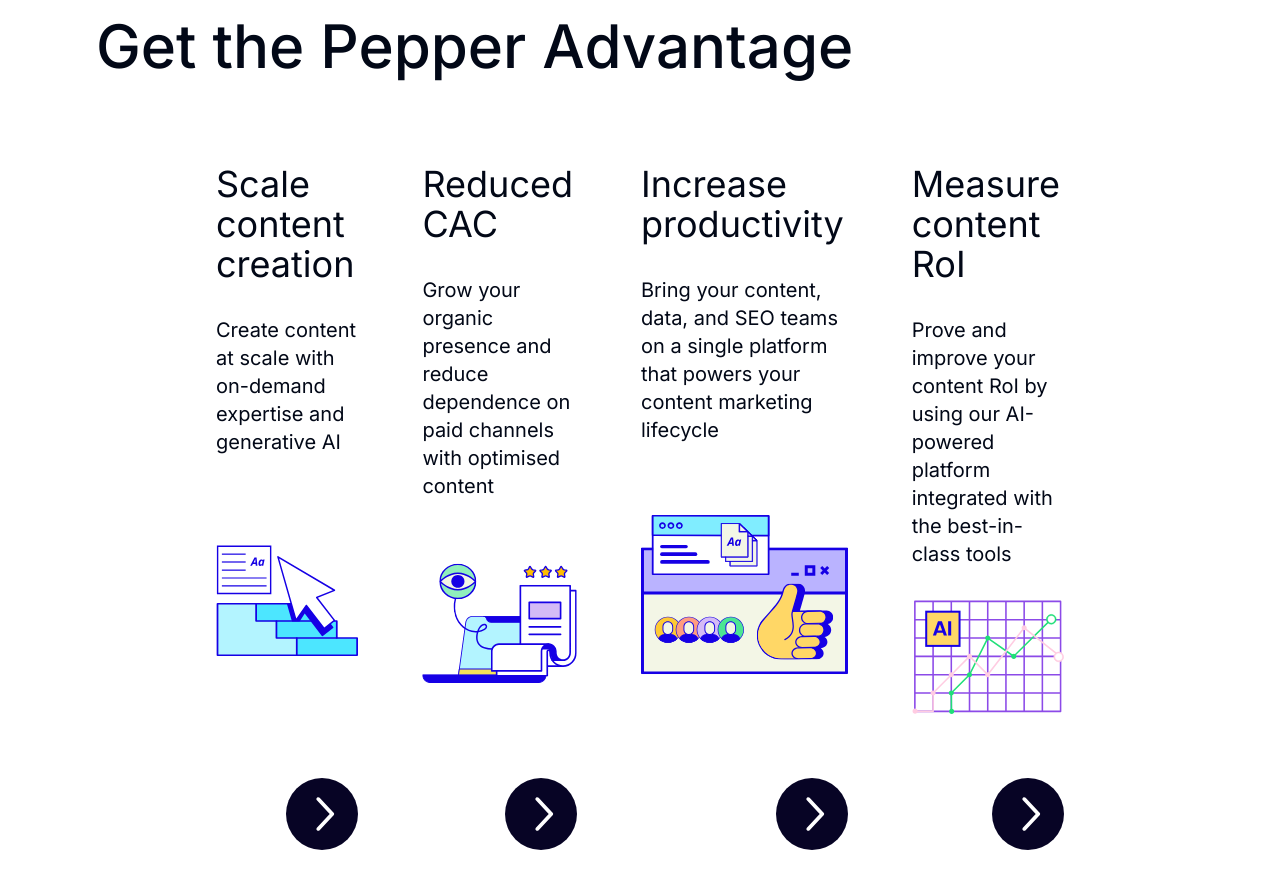
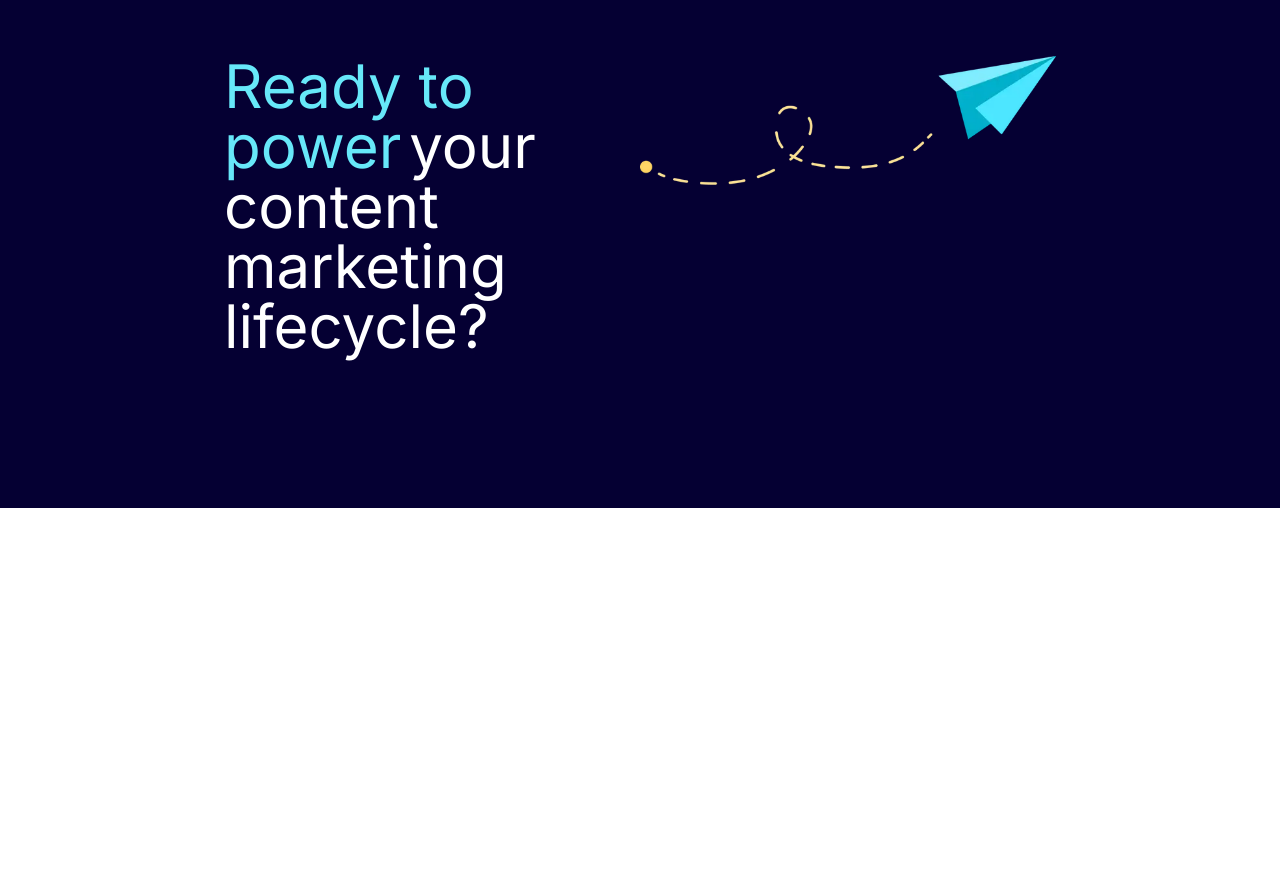
Before and after one commit to satender9586/roomstay, a Next.js app: page / in a window 1280 px wide. Shown: the top 888 px of the page. After the commit the page ends 800 px from the top, so only its background shows below. Built offline with nearby package versions, Linux system fonts and the light colour scheme.

Commit message:
Offer section half done

```diff
--- /dev/null
+++ b/components/Landing/Offer.jsx
@@ -0,0 +1,33 @@
+import React from 'react'
+import Image from 'next/image'
+import telegramImg from "../../assests/Icons/telegram.webp"
+
+const Offer = () => {
+    return (
+        <section className='bg-[#050033]'>
+            <div className='container | w-[70%] | font-heading  | grid grid-cols-2 | relative | py-14 md:py-18 '>
+
+
+                <div className=' text-white | text-3xl md:text-6xl font-normal | pb-24'>
+                    <span className='text-cyan-300  leading-10'>
+                        Ready to power
+                    </span>
+                    <span className='ml-2  leading-10'>
+                        your content marketing lifecycle?
+                    </span>
+                </div>
+
+
+
+
+                <div className='relative'>
+                <Image src={telegramImg} unoptimized alt='telegram' height={489} width={157} className='' style={{ width: "auto", height: "auto" }} />
+                </div>
+
+
+            </div>
+        </section>
+    )
+}
+
+export default Offer
--- a/src/app/page.js
+++ b/src/app/page.js
@@ -1,10 +1,10 @@
 import Image from "next/image";
-import FourBoxes from "../../components/Landing/FourBoxes";
+import Offer from "../../components/Landing/Offer";
 
 export default function Home() {
   return (
     <div>
-      <FourBoxes/>
+      <Offer/>
     </div>
   );
 }
```
Also changed, not shown: assests/Icons/telegram.webp (added).
